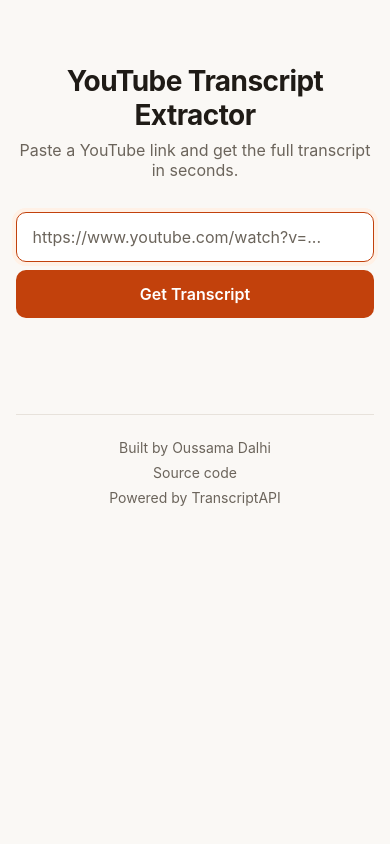
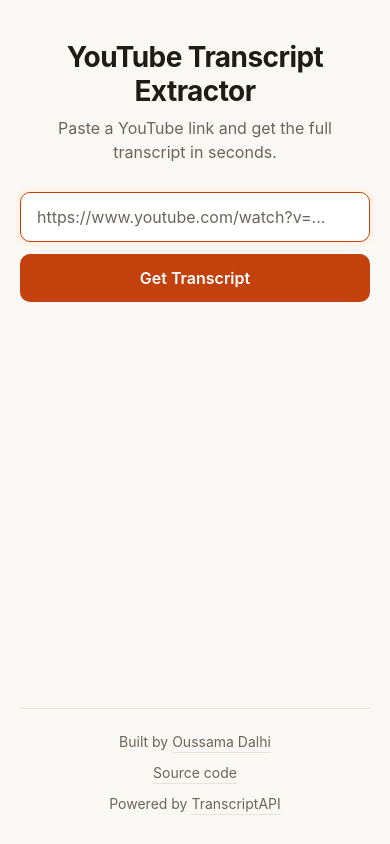
Before and after one commit to oussama-dalhi/youtube-transcript-extractor, a Python web app: template app/templates/index.html in a window 390 px wide. Run offline with Jinja, Linux system fonts and the light colour scheme; the template is opened without the code that fills it, so the values that code supplies are empty.

Commit message:
fix(ui): limit hover effects to hover-capable devices and improve mobile spacing
Wrap link and button hover styles in (hover: hover) so touch screens no longer keep a stuck hover state. Add a subtle underline for touch devices, pin the footer to the bottom, and increase side padding on small screens.

```diff
--- a/app/static/css/style.css
+++ b/app/static/css/style.css
@@ -15,16 +15,18 @@
 
 body {
   margin: 0;
-  min-height: 100vh;
   font-family: Inter, system-ui, sans-serif;
   background: var(--bg);
   color: var(--text);
 }
 
 .container {
-  width: min(760px, 92%);
+  min-height: 100dvh;
+  display: flex;
+  flex-direction: column;
+  width: min(760px, 100% - 40px);
   margin: 0 auto;
-  padding: 64px 0 40px;
+  padding: 56px 0 32px;
 }
 
 header {
@@ -34,6 +36,7 @@
 
 h1 {
   margin: 0 0 8px;
+  text-wrap: balance;
   font-size: clamp(1.75rem, 4vw, 2.5rem);
   letter-spacing: -0.02em;
 }
@@ -81,10 +84,6 @@
   transition: background 0.2s ease;
 }
 
-button:hover:not(:disabled) {
-  background: var(--accent-hover);
-}
-
 button:focus-visible {
   outline: 3px solid var(--accent-soft);
   outline-offset: 2px;
@@ -103,10 +102,6 @@
   border: 1px solid var(--border);
 }
 
-button.secondary:hover:not(:disabled) {
-  color: var(--text);
-  background: var(--surface);
-}
 
 .result {
   margin-top: 16px;
@@ -153,11 +148,15 @@
 }
 
 footer {
-  margin-top: 56px;
+  margin-top: auto;
+  padding-top: 56px;
+  font-size: 0.875rem;
+  color: var(--text-muted);
+}
+
+footer nav {
   padding-top: 24px;
   border-top: 1px solid var(--border);
-  font-size: 0.875rem;
-  color: var(--text-muted);
 }
 
 footer ul {
@@ -192,13 +191,7 @@
   transition: transform 0.25s ease-out;
 }
 
-footer a:hover {
-  color: var(--accent);
-}
 
-footer a:hover::after {
-  transform: scaleX(1);
-}
 
 footer a:focus-visible {
   outline: 2px solid var(--accent);
@@ -219,9 +212,50 @@
   .input-group button {
     flex: 1 1 100%;
   }
+  .input-group {
+    gap: 12px;
+  }
   footer ul {
     flex-direction: column;
     align-items: center;
-    gap: 8px;
+    gap: 14px;
+  }
+  .container {
+    padding-top: 40px;
+  }
+
+  header {
+    margin-bottom: 28px;
+  }
+
+  .subtitle {
+    line-height: 1.5;
   }
 }
+
+
+@media (hover: hover) {
+  footer a:hover {
+    color: var(--accent);
+  }
+  button:hover:not(:disabled) {
+    background: var(--accent-hover);
+  }
+
+  button.secondary:hover:not(:disabled) {
+    color: var(--text);
+    background: var(--surface);
+  }
+
+  footer a:hover::after {
+    transform: scaleX(1);
+  }
+}
+
+@media (hover: none) {
+  footer a::after {
+    transform: scaleX(1);
+    height: 1px;
+    background-color: var(--border);
+  }
+}
```
